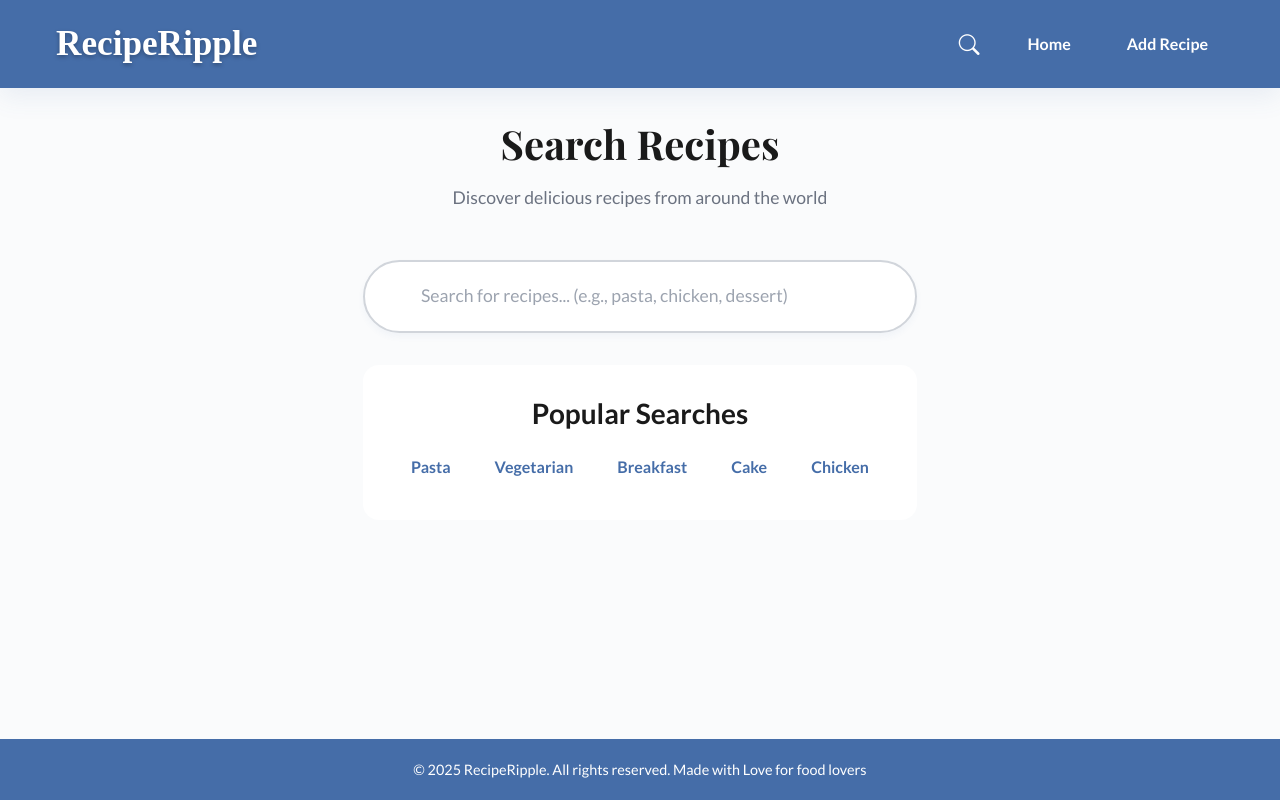
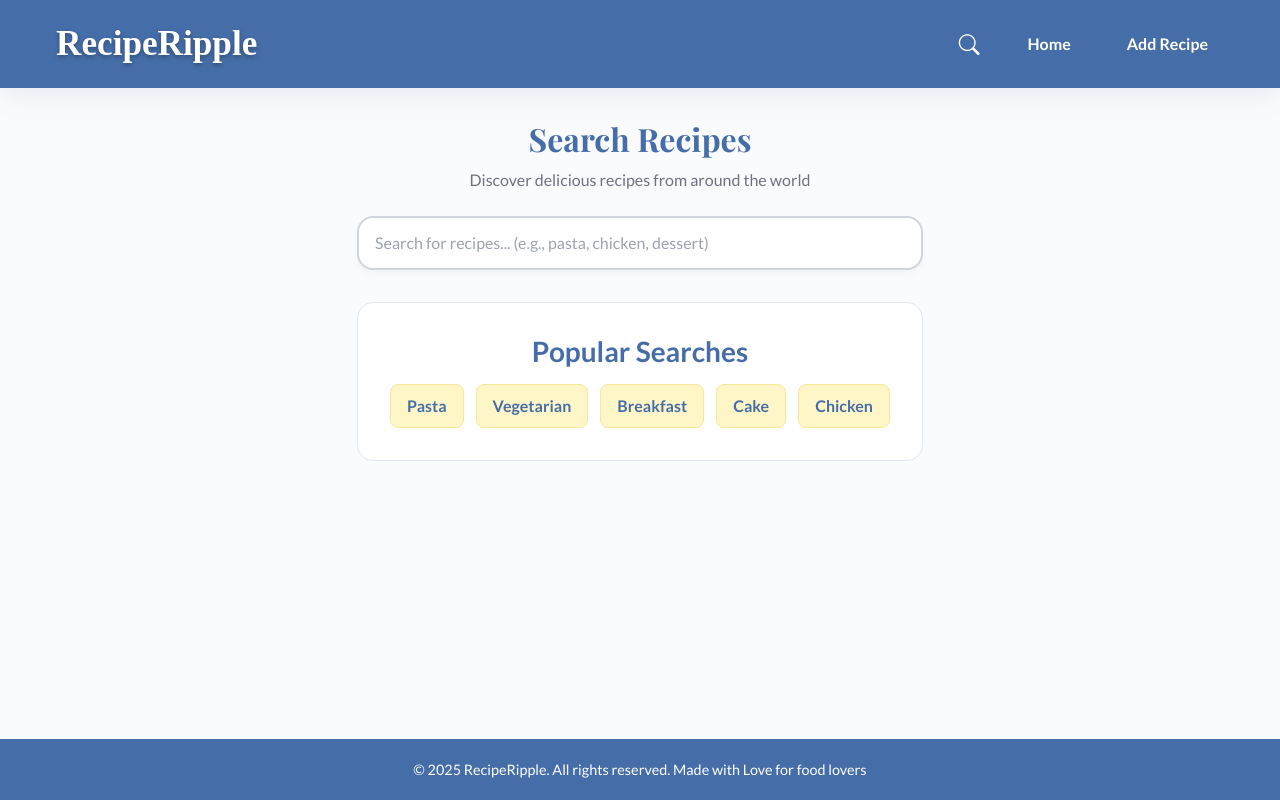
Before and after one commit to dhokabhoomi/Recipe-Book, a React (Vite) app: page /Search in a window 1280 px wide. Built offline with nearby package versions, Linux system fonts and the light colour scheme; a web font is replaced by a local one.

Commit message:
fix: add debounce to search, show suggestions on no results

```diff
--- a/src/components/Search.css
+++ b/src/components/Search.css
@@ -1,38 +1,55 @@
 .search-container {
-  max-width: 1000px;
+  /* max-width: 1200px;
+  margin: 0 auto; */
+  /* padding: 2rem 1rem; */
+  /* background-color: #fff6c7; */
+  /* border: 2px solid #456da8; */
+  /* border-radius: 1rem; */
+  max-width: 960px;
   margin: 0 auto;
+  /* box-shadow: 0 0 8px rgba(69, 109, 168, 0.1); */
 }
 
 .search-header {
   text-align: center;
-  margin-bottom: 3rem;
+  /* margin-bottom: 3rem; */
+  margin-bottom: 1.5rem;
 }
 
 .search-title {
-  font-family: var(--heading-font);
-  color: var(--heading-color);
+  /* font-family: var(--heading-font);
+  color: var(--primary-color);
   font-size: 2.5rem;
   font-weight: 700;
-  margin-bottom: 1rem;
+  margin-bottom: 1rem; */
+  font-family: var(--heading-font);
+  color: var(--primary-color);
+  font-size: 2rem;
+  font-weight: bold;
 }
 
 .search-subtitle {
-  color: #6b7280;
-  font-size: 1.1rem;
+  /* color: var(--text-lighter);
+  font-size: 1.1rem; */
+  color: var(--text-lighter);
+  font-size: 1rem;
 }
 
 .search-form {
-  position: relative;
-  max-width: 600px;
-  margin: 0 auto 3rem;
+  /* position: relative;
+  max-width: 600px; */
+  display: flex;
+  justify-content: center;
+  width: 100%;
 }
 
 .search-input {
   width: 100%;
-  padding: 1.25rem 1.5rem 1.25rem 3.5rem;
-  font-size: 1.1rem;
+  max-width: 600px;
+  padding: 0.75rem 1rem;
+  font-size: 1rem;
   border: 2px solid var(--input-border);
-  border-radius: 50px;
+  border-radius: var(--border-radius-lg);
   background-color: var(--input-bg);
   transition: all var(--transition-fast);
   box-shadow: var(--shadow-light);
@@ -41,69 +58,67 @@
 .search-input:focus {
   outline: none;
   border-color: var(--primary-color);
-  box-shadow: 0 0 0 3px rgba(36, 30, 56, 0.1), var(--shadow-medium);
+  box-shadow: var(--shadow-medium);
 }
 
-.search-icon {
-  position: absolute;
-  left: 1.25rem;
-  top: 50%;
-  transform: translateY(-50%);
-  font-size: 1.25rem;
-  color: #9ca3af;
+.results-header {
+  display: flex;
+  justify-content: space-between;
+  align-items: center;
+  margin-top: 1.5rem;
+  padding-bottom: 1rem;
+  color: var(--primary-color);
+  border-bottom: 2px solid var(--input-border);
 }
 
 .search-results {
   margin-top: 2rem;
 }
 
-.results-header {
-  display: flex;
-  justify-content: space-between;
-  align-items: center;
-  margin-bottom: 2rem;
-  padding-bottom: 1rem;
-  border-bottom: 2px solid var(--input-border);
-}
-
-.results-count {
+.result-count {
   font-size: 1.1rem;
   color: var(--text-color);
   font-weight: 600;
 }
 
 .clear-search {
-  background: none;
-  border: none;
+  background-color: transparent;
+  border: 1px solid var(--primary-color);
+  padding: 0.3rem 0.75rem;
+  border-radius: var(--border-radius-lg);
   color: var(--primary-color);
   cursor: pointer;
   font-size: 0.9rem;
-  text-decoration: underline;
+  /* text-decoration: underline; */
 }
 
-.no-results {
-  text-align: center;
-  padding: 4rem 2rem;
-  color: #6b7280;
+.clear-search:hover {
+  background: var(--primary-color);
+  color: var(--secondary-lighter);
 }
 
-.no-results-icon {
-  font-size: 4rem;
-  margin-bottom: 1rem;
-  opacity: 0.5;
+/* No Result Message */
+.no-result {
+  text-align: center;
+  margin-top: 2rem;
+  /* padding: 4rem 2rem; */
+  color: var(--text-lighter);
+  font-size: 1.1rem;
 }
 
+/* Suggestions */
 .search-suggestions {
   background: var(--card-bg);
   border-radius: var(--border-radius-lg);
   padding: 2rem;
   margin-top: 2rem;
   text-align: center;
+  border: 1px solid var(--card-border);
 }
 
 .suggestions-title {
   font-weight: 700;
-  color: var(--heading-color);
+  color: var(--primary-color);
   margin-bottom: 1rem;
 }
 
@@ -115,19 +130,20 @@
 }
 
 .suggestion-tag {
-  background: var(--accent-color);
+  background: var(--secondary-color);
   color: var(--primary-color);
   padding: 0.5rem 1rem;
   border-radius: var(--border-radius-sm);
   cursor: pointer;
   transition: all var(--transition-fast);
   font-weight: 600;
-  border: none;
+  border: 1px solid var(--secondary-dark);
 }
 
 .suggestion-tag:hover {
   background: var(--primary-color);
   color: white;
+  border: 1px solid var(--primary-dark);
 }
 
 @media (max-width: 768px) {
--- a/src/components/Search.jsx
+++ b/src/components/Search.jsx
@@ -1,36 +1,84 @@
-import { useState } from "react";
+import { lazy, Suspense, useCallback, useMemo, useRef, useState } from "react";
 import "./Search.css";
+import RecipeCard from "./RecipeCard";
+import { useDebounce } from "./hooks/useDebounce";
+
+// Lazy-load RecipeModal
+const RecipeModal = lazy(() => import("./RecipeModal"));
 
 function Search() {
   const [query, setQuery] = useState("");
   const [searchResult, setSearchResult] = useState([]);
   const [loading, setLoading] = useState(false);
   const [hasSearched, setHasSearched] = useState(false);
+  const [selectedRecipe, setSelectedRecipe] = useState(null);
+  const [error, setError] = useState("");
+  const cache = useRef(new Map());
 
-  const handleSearch = async (e) => {
-    const searchQuery = e.target.value;
-    setQuery(searchQuery);
+  // Popular search suggestions
+  const popularSuggestions = useMemo(
+    () => ["Pasta", "Vegetarian", "Breakfast", "Cake", "Chicken"],
+    []
+  );
 
-    if (searchQuery.trim().length > 2) {
+  // Executes search via API with query caching and error handling
+  const runSearch = useCallback(async () => {
+    const trimmedQuery = query.trim().toLowerCase();
+    if (trimmedQuery.length <= 2) {
+      setSearchResult([]);
+      setHasSearched(false);
+      setError("");
+      return;
+    }
+    // setLoading(true);
+    if (cache.current.has(trimmedQuery)) {
+      setSearchResult(cache.current.get(trimmedQuery));
+      setHasSearched(true);
+      setError("");
+      return;
+    }
+
     setLoading(true);
+    setError("");
+
     try {
       const response = await fetch(
-          `https://www.themealdb.com/api/json/v1/1/search.php?s=${searchQuery}`
+        `https://www.themealdb.com/api/json/v1/1/search.php?s=${query.trim()}`
       );
       const data = await response.json();
-        setSearchResult(data.meals || []);
+      const results = data.meals || [];
+      cache.current.set(trimmedQuery, results);
+      setSearchResult(results);
       setHasSearched(true);
-      } catch (error) {
-        console.log("Search Error.", error);
+    } catch (err) {
+      console.error("Search Error", err);
+      setError("Something went wrong. Please try again.");
       setSearchResult([]);
     } finally {
       setLoading(false);
     }
-    } else {
+  }, [query]);
+
+  useDebounce(runSearch, [query], 500);
+
+  const handleInputChange = (e) => {
+    const input = e.target.value;
+    if (input === query) return;
+    setQuery(input);
+    setQuery(input);
+  };
+
+  const handleSuggestionsClick = (suggestion) => {
+    setQuery(suggestion);
+  };
+
+  const clearSearch = () => {
+    setQuery("");
     setSearchResult([]);
     setHasSearched(false);
-    }
+    setError("");
   };
+
   return (
     <div className="container">
       <div className="search-container fade-in">
@@ -40,25 +88,32 @@ function Search() {
             Discover delicious recipes from around the world
           </p>
         </div>
-        <div className="seacrh-form">
+        <div className="search-form">
           <input
             type="search"
             className="search-input"
             placeholder="Search for recipes... (e.g., pasta, chicken, dessert)"
             value={query}
-            onChange={handleSearch}
+            onChange={handleInputChange}
+            aria-label="Search recipes"
           />
         </div>
+
         {loading && (
           <div className="loading-container">
             <div className="loading-spinner"></div>
             <span style={{ marginLeft: "1rem" }}>Searching recipes...</span>
           </div>
         )}
-        {hasSearched && !loading && (
+
+        {error && (
+          <div className="no-result error-message">
+            <p>{error}</p>
+          </div>
+        )}
+
+        {hasSearched && !loading && !error && searchResult.length > 0 && (
           <div className="search-result">
-            {searchResult.length > 0 ? (
-              <>
             <div className="results-header">
               <span className="result-count">
                 Found {searchResult.length} recipe
@@ -67,9 +122,7 @@ function Search() {
               <button
                 className="clear-search"
                 onClick={() => {
-                      setQuery("");
-                      setSearchResult([]);
-                      setHasSearched(false);
+                  clearSearch();
                 }}
               >
                 Clear Search
@@ -77,67 +130,69 @@ function Search() {
             </div>
             <div className="recipe-grid">
               {searchResult.map((meal) => (
-                    <article key={meal.idMeal} className="recipe-card">
-                      <img
-                        src={meal.strMealThumb}
-                        alt={meal.strMeal}
-                        className="recipe-image"
+                <RecipeCard
+                  key={meal.idMeal}
+                  recipe={meal}
+                  onSelect={() => setSelectedRecipe(meal)}
+                  isUserRecipe={false}
                 />
-                      <div className="recipe-content">
-                        <h3 className="recipe-title">{meal.strMeal}</h3>
-                        <p className="recipe-description">
-                          {meal.strInstructions?.slice(0, 120) ||
-                            "No instructions available"}
-                          ...
-                        </p>
-                        <div className="recipe-meta">
-                          <span className="tag">
-                            <i className="bi bi-geo-alt-fill"></i>{" "}
-                            {meal.strArea}
-                          </span>
-                          <span className="tag">
-                            <i className="bi bi-tag-fill"></i>{" "}
-                            {meal.strCategory}
-                          </span>
+              ))}
             </div>
           </div>
-                    </article>
-                  ))}
-                </div>
-              </>
-            ) : (
+        )}
+
+        {hasSearched && !loading && !error && searchResult.length === 0 && (
+          <>
             <div className="no-result">
               <p>No recipes found for "{query}"</p>
               <p>
-                  Try searching for something else or check the suggestions
-                  below.
+                Try searching for something else or check the suggestions below.
               </p>
             </div>
-            )}
-          </div>
-        )}
-        {!hasSearched && !loading && (
             <div className="search-suggestions">
               <h3 className="suggestions-title">Popular Searches</h3>
               <div className="suggestion-tags">
-              {["Pasta", "Vegetarian", "Breakfast", "Cake", "Chicken"].map(
-                (suggestion) => (
+                {popularSuggestions.map((suggestion) => (
                   <button
                     key={suggestion}
                     className="suggestion-tag"
-                    onClick={() => {
-                      setQuery(suggestion);
-                      handleSearch({ target: { value: suggestion } });
-                    }}
+                    onClick={() => handleSuggestionsClick(suggestion)}
                   >
                     {suggestion}
                   </button>
-                )
+                ))}
+              </div>
+            </div>
+          </>
         )}
+
+        {!hasSearched && !loading && !error && (
+          <div className="search-suggestions">
+            <h3 className="suggestions-title">Popular Searches</h3>
+            <div className="suggestion-tags">
+              {popularSuggestions.map((suggestion) => (
+                <button
+                  key={suggestion}
+                  className="suggestion-tag"
+                  onClick={() => handleSuggestionsClick(suggestion)}
+                >
+                  {suggestion}
+                </button>
+              ))}
             </div>
           </div>
         )}
       </div>
+
+      {selectedRecipe && (
+        <Suspense fallback={<div className="modal-fallback">Loading...</div>}>
+          <RecipeModal
+            recipe={selectedRecipe}
+            onClose={() => setSelectedRecipe(null)}
+            onDelete={() => {}}
+          />
+        </Suspense>
+      )}
     </div>
   );
 }
--- /dev/null
+++ b/src/components/hooks/useDebounce.js
@@ -0,0 +1,14 @@
+import { useEffect, useRef } from "react";
+
+export function useDebounce(callback, deps, delay) {
+  const handler = useRef();
+
+  useEffect(() => {
+    if (handler.current) clearTimeout(handler.current);
+    handler.current = setTimeout(() => {
+      callback();
+    }, delay);
+
+    return () => clearTimeout(handler.current);
+  }, [...deps, delay]);
+}
```
Lines whose indentation alone changed are shown as unchanged.
